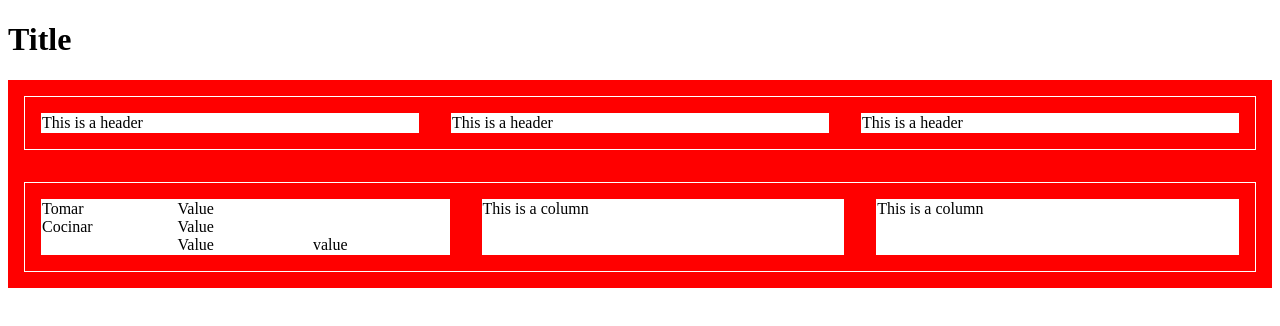
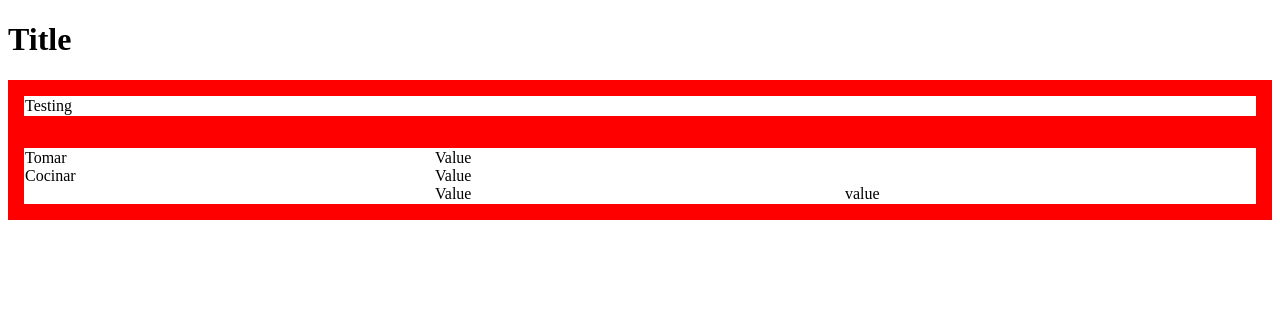
Before and after one commit to albergvasili/aquacola, a React (Create React App) app: page / in a window 1280 px wide. Shown: the top 326 px of the page. Built offline with nearby package versions, Linux system fonts and the light colour scheme.

Commit message:
Redefine table layout
-Remove Header, Column and Columns components
-Add FirstHeader, TopLeft, and TableLeft instead
-Separate table elements by columns instead of rows.
-Each header with its main content are inside the same container.

```diff
--- a/src/App.js
+++ b/src/App.js
@@ -1,47 +1,14 @@
 import './App.css';
 
-const Header = (props) => {
-  const sampleHeader = 'This is a header';
+const FirstHeader = () => {
   return (
-    <div className='test flex-container'>
-        <Column children={sampleHeader}/>
-        <Column children={sampleHeader}/>
-        <Column children={sampleHeader}/>
-    </div>
+      <div className='test'>Testing</div>
   );
 };
 
-const Columns = (props) => {
-  const sampleText = 'This is a column'
-  return (
-    <div className='test flex-container'>
-      <Column>
-        <FirstOption/>
-      </Column>
-      <Column children={sampleText}/>
-      <Column children={sampleText}/>
-    </div>
-  );
-};
-
-const Column = ({children}) => {
-  return (
-    <div  className='test flex-item'>
-      {children}
-    </div>
-  );
-};
-
-const FirstOption = ({props}) => {
-  return (
-    <TopLeft/>
-  );
-};
-
-
 const TopLeft = () => {
   return (
-    <div className='top-left'>
+    <div className='top-left test'>
       <div className='two'>Tomar</div>
       <div className='three'>Cocinar</div>
       <div className='five variable'>Value</div>
@@ -52,12 +19,26 @@ const TopLeft = () => {
   );
 };
 
-const App = (props) => {
+const FirstOption = () => {
+  return (
+    <TopLeft/>
+  );
+};
+
+const TableLeft = () => {
+  return (
+    <>
+      <FirstHeader/>
+      <FirstOption/>
+    </>
+  );
+};
+
+const App = () => {
   return (
     <>
       <h1> Title </h1>
-      <Header/>
-      <Columns/>
+      <TableLeft />
     </>
  );
 };
```
